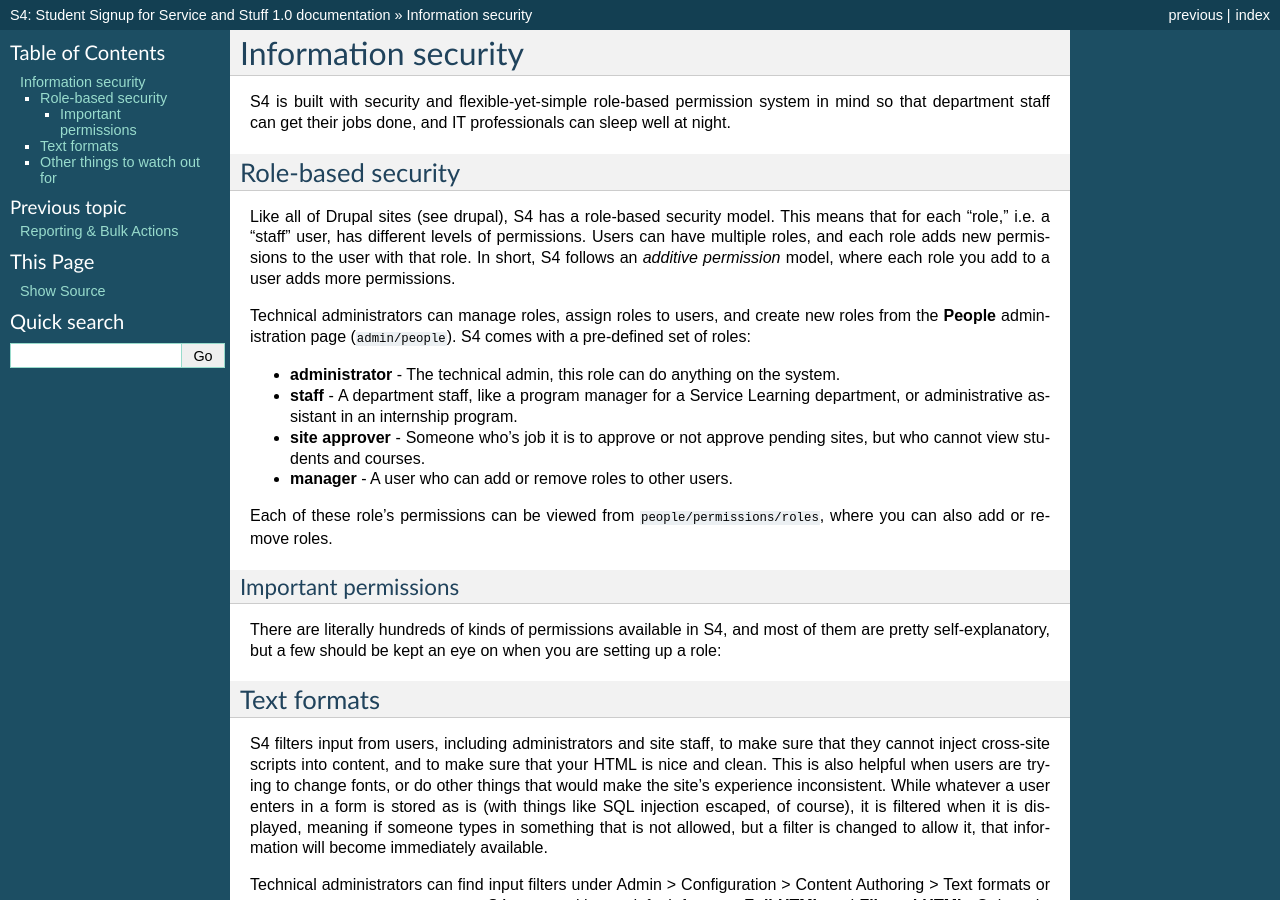
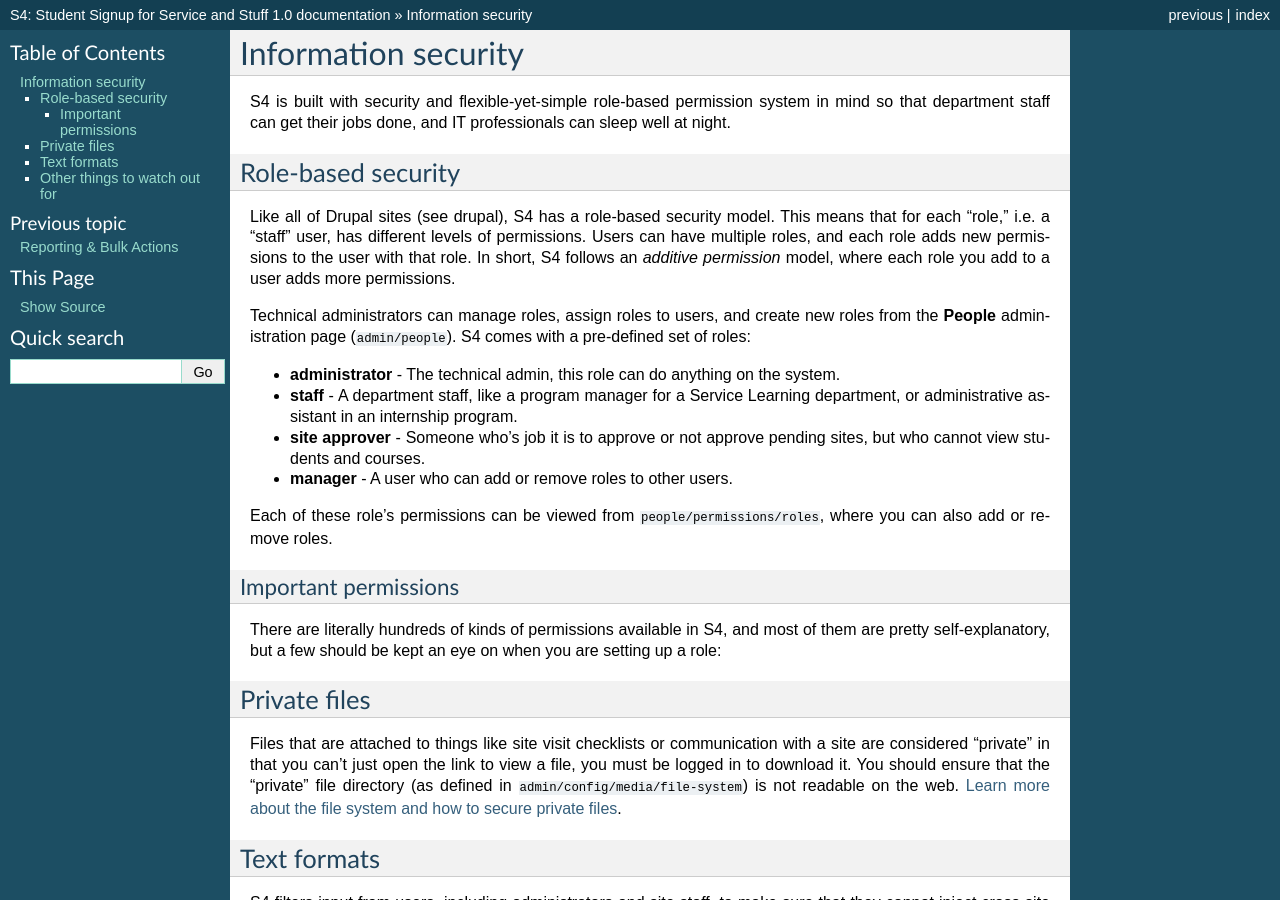
Before and after one commit to calstates4/s4project, a Sphinx documentation site: the page built from docs/running/security.rst, in a window 1280 px wide and 900 px high. Built offline with Sphinx 7.4.7, drawn with Linux system fonts in a browser that asks for light colours.

```diff
--- a/docs/integration/authentication.rst
+++ b/docs/integration/authentication.rst
@@ -10,9 +10,11 @@
 These modules are not maintined by the S4 project, but we will provide additional documentation on installing and setting these authentication system up, integrating them with your campus.
 
 1. `LDAP <http://drupal.org/project/ldap>`_
-2. `Shibboleth <drupal.org/project/shib_auth/>`_
-3. `CAS single-signon & SAML <drupal.org/project/cas/>`_
+2. `Shibboleth <http://drupal.org/project/shib_auth/>`_
+3. `CAS single-signon & SAML <http://drupal.org/project/cas/>`_
 
 Once you download and install an authentication module (see :ref:`drupal`), follow the module's project page for instructions on installation and setup. Once your authentication module is setup, click the *Site settings* link and then *General configuration*. From here, you can select which form of authentication different kinds of users should be using.
 
 Make sure that the username returned by any authentication system matches the username your authentication system uses is the same as the username found in the User Importers (see :ref:`user-import`).
+
+**Quick note about CAS** - If you want to, you can install the LDAP and CAS modules, and use CAS for authentication and LDAP to populate user attributes like first and last name. This information should usually be created using your feeds, but some users might need this option as well. To do so, you will need the `CAS Attributes Module <http://drupal.org/project/cas_attributes`_.
--- a/docs/running/security.rst
+++ b/docs/running/security.rst
@@ -25,6 +25,11 @@
 
 There are literally hundreds of kinds of permissions available in S4, and most of them are pretty self-explanatory, but a few should be kept an eye on when you are setting up a role:
 
+Private files
+=============
+
+Files that are attached to things like site visit checklists or communication with a site are considered "private" in that you can't just open the link to view a file, you must be logged in to download it. You should ensure that the "private" file directory (as defined in ``admin/config/media/file-system``) is not readable on the web. `Learn more about the file system and how to secure private files <http://drupal.org/documentation/modules/file>`_.
+
 .. _textformats:
 
 Text formats
--- a/modules/s4_features/s4_reporting/s4_reporting.blocks.inc
+++ b/modules/s4_features/s4_reporting/s4_reporting.blocks.inc
@@ -79,3 +79,9 @@
 	cache_set('s4_erporting_courses', $result, 'cache', time() + (3 * 60));
 	return $result;
 }
+
+function s4_reporting_block_frontpage_demographics() {
+  $field = field_info_field('field_site_demographics');
+  $settings = unserialize($field['settings']['settings']);
+  $totals = db_query('select field_site_demographics_row, avg(field_site_demographics_value) from field_data_field_site_demographics group by field_site_demographics_row');
+}
```
Also changed, not shown: 1 other file.
